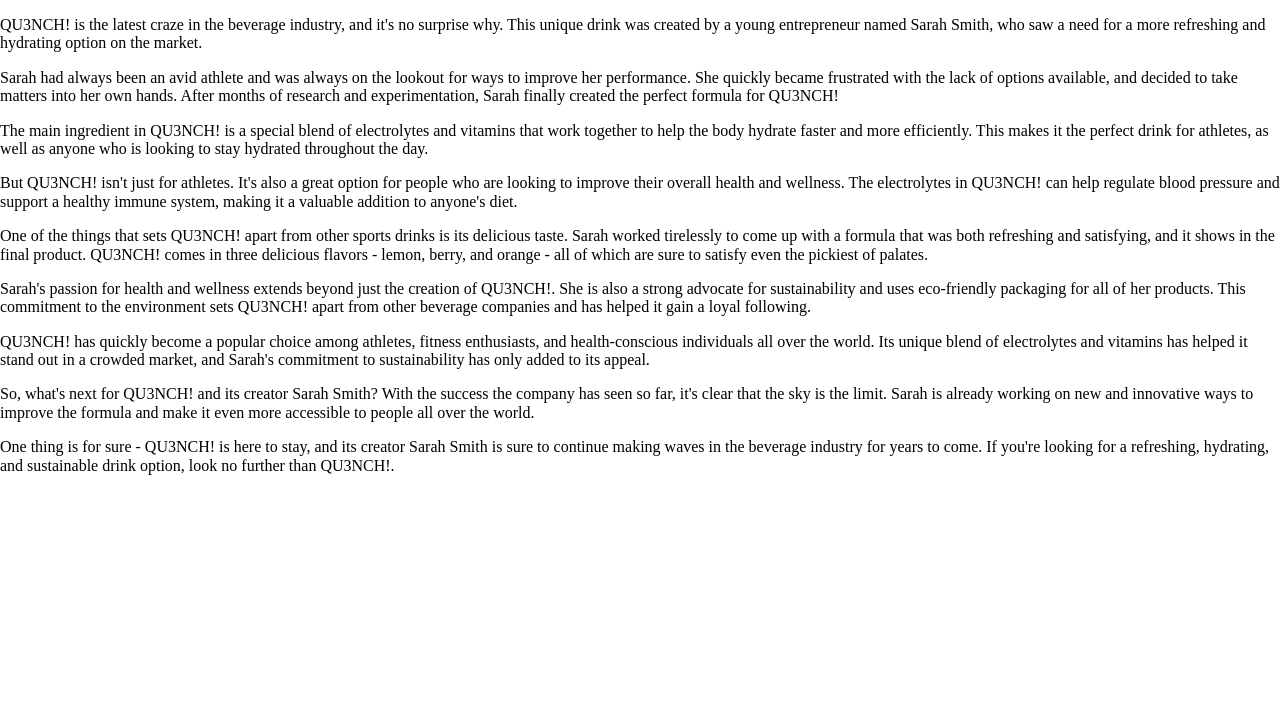
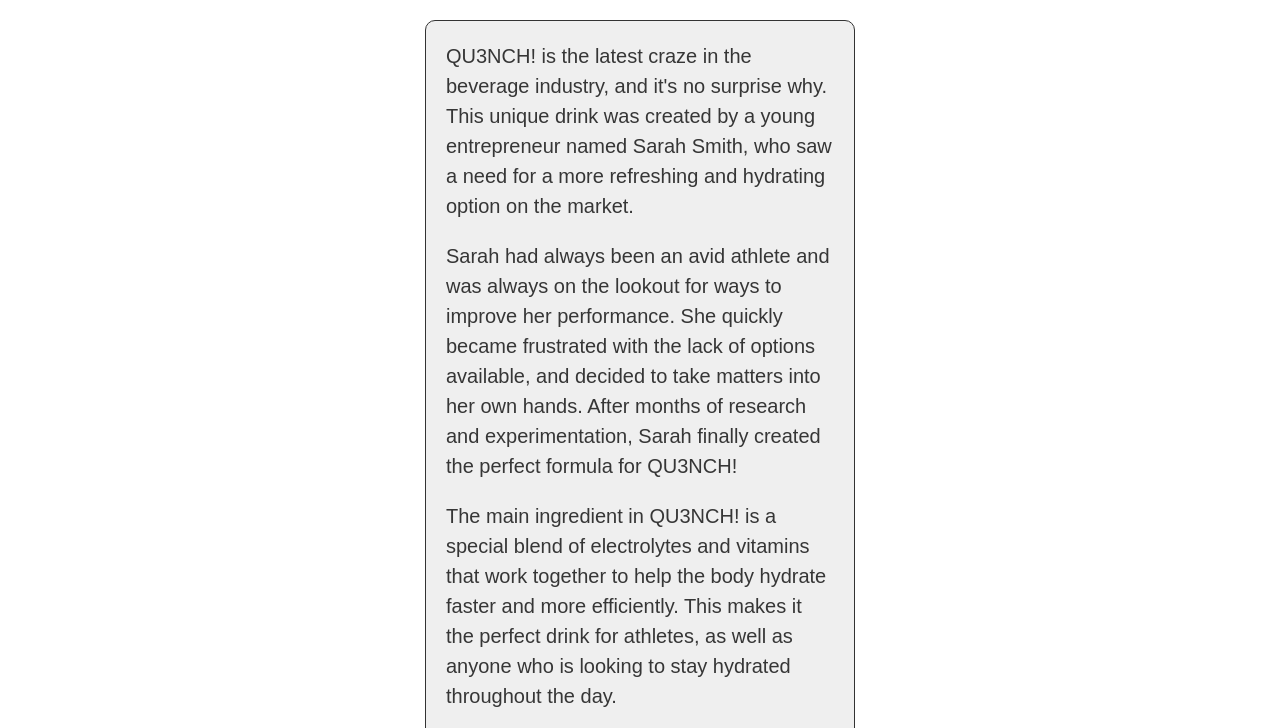
Before and after one commit to Ezra-Carriere/Carriere_E_FolderStructure_Typography, a plain HTML site: page index.html in a window 1280 px wide. Shown: the top 728 px of the page. Drawn offline with Linux system fonts and the light colour scheme.

Commit message:
Creating basic layout

```diff
--- a/css/main.css
+++ b/css/main.css
@@ -4,3 +4,49 @@
 .hidden {
     display: none;
 }
+
+#container {
+    margin: 20px auto;
+    width: 428px;
+    border: solid 1px #333;
+    border-radius: 10px;
+    background-color: #efefef;
+}
+
+#main-content {
+    display: grid;
+    grid-template-columns: repeat(4, 85px);
+    grid-column-gap: 16px;
+    padding-left: 20px;
+    padding-right: 20px;
+}
+
+article {
+    grid-column: 1/-1;
+}
+
+body {
+    font-family: Arial, Helvetica, sans-serif;
+    font-size: 20px;
+    font-weight: 100px;
+}
+
+p {
+    line-height: 30px;
+    color: #363636;
+}
+
+h2 {
+    font-size: 56px;
+    font-weight: 300;
+    letter-spacing: 3px;
+    background-color: rgb(75, 75, 75);
+    color: #fff;
+    padding: 15px;
+    box-shadow: 5px 5px 0 #bd2ae6;
+}
+
+h3 {
+    font-size: 42px;
+    letter-spacing: 1px;
+}
--- a/index.html
+++ b/index.html
@@ -7,6 +7,10 @@
     <link href="css/main.css" rel="stylesheet">
 </head>
 <body>
+    <h1 class="hidden">QU3NCH!</h1>
+    <div id="container">
+        <main id="main-content">
+            <article>
                 <p>QU3NCH! is the latest craze in the beverage industry, and it's no surprise why. This unique drink was created by a young entrepreneur named Sarah Smith, who saw a need for a more refreshing and hydrating option on the market.</p>
 
                  <p>Sarah had always been an avid athlete and was always on the lookout for ways to improve her performance. She quickly became frustrated with the lack of options available, and decided to take matters into her own hands. After months of research and experimentation, Sarah finally created the perfect formula for QU3NCH!</p>
@@ -24,6 +28,9 @@
                 <p>So, what's next for QU3NCH! and its creator Sarah Smith? With the success the company has seen so far, it's clear that the sky is the limit. Sarah is already working on new and innovative ways to improve the formula and make it even more accessible to people all over the world.</p>
 
                 <p>One thing is for sure - QU3NCH! is here to stay, and its creator Sarah Smith is sure to continue making waves in the beverage industry for years to come. If you're looking for a refreshing, hydrating, and sustainable drink option, look no further than QU3NCH!.</p>
+            </article>
+        </main>
+    </div>
 
     <!-- Link to JS file, above closing body tag -->
     <script> src="js/main.js" </script>
```
Lines whose indentation alone changed are shown as unchanged.
